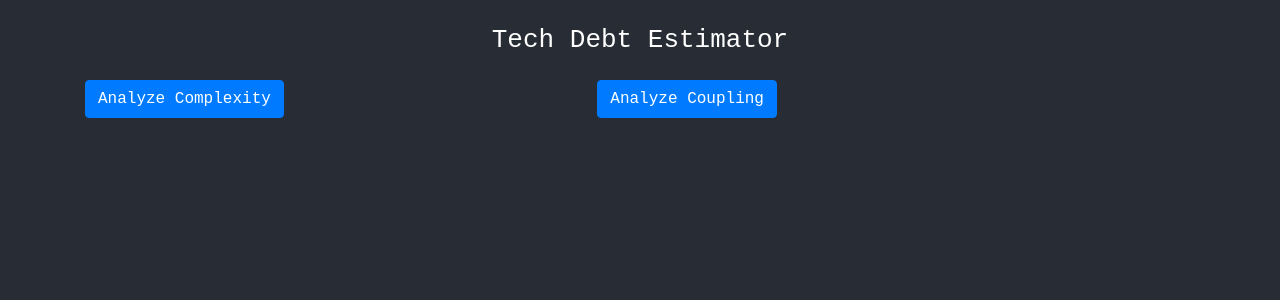
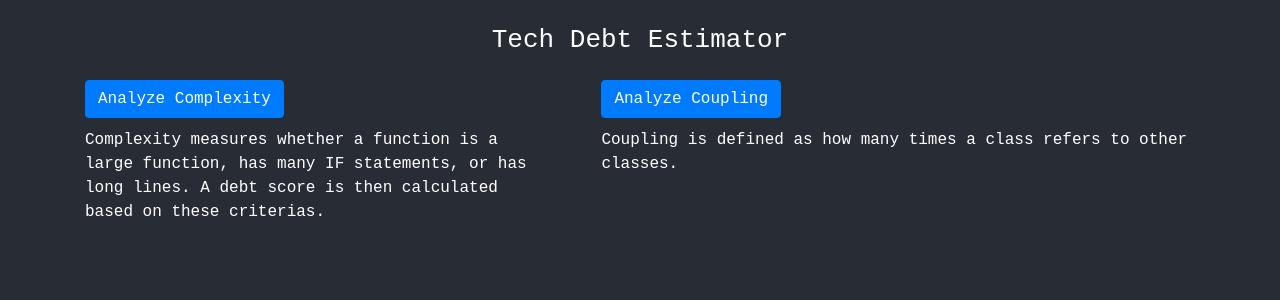
Before and after one commit to danielanatolie/devis, a React (Create React App) app: page / in a window 1280 px wide. Shown: the top 300 px of the page. Built offline with nearby package versions, Linux system fonts and the light colour scheme; no server answers.

Commit message:
added captions

```diff
--- a/src/App.css
+++ b/src/App.css
@@ -20,6 +20,12 @@ body {
   margin: 0;
 }
 
+.caption {
+  color: white;
+  font-size: 20;
+  padding-top: 10px;
+}
+
 .vis-container {
   width: 700px;
   height: 700px;
@@ -32,9 +38,8 @@ body {
 .bar-graph-container{
   width: 600px;
   height: 600px;
-  /* align-items: flex-start; */
   font-family: 'Courier New';
-  padding-bottom: 50px;
+  padding-right: 50px;
   display: flex;
   flex-direction: column;
 
--- a/src/App.js
+++ b/src/App.js
@@ -95,6 +95,9 @@ export class App extends Component {
                   Analyze Complexity
                 </Button>
               </ButtonToolbar>
+              <p className="caption">Complexity measures whether a function is a large function,
+                                    has many IF statements, or has long lines.
+                                    A debt score is then calculated based on these criterias. </p>
               <Container>
                 {showBarGraph ? (
                   <ChartWrapper data={this.state.barGraphData} />
@@ -108,6 +111,7 @@ export class App extends Component {
                   Analyze Coupling
                 </Button>
               </ButtonToolbar>
+              <p className="caption">Coupling is defined as how many times a class refers to other classes. </p>
               <Container>
                 {showCouplingGraph ? (
                     <VisNetwork data={this.state.couplingData} />
```
